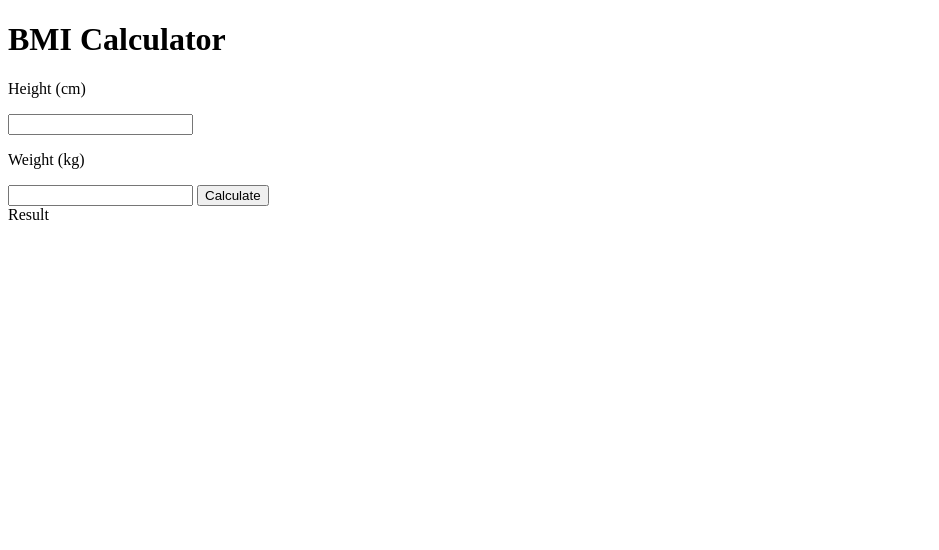
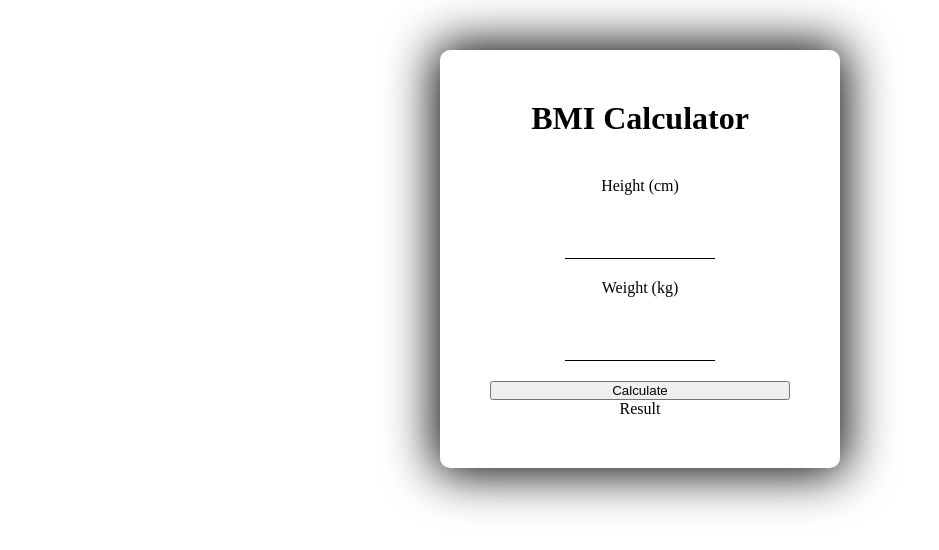
Before and after one commit to Muskan044/bmi-calculator, a plain HTML site: page index.html in a window 1280 px wide. Shown: the whole page, without its empty margins (0-939 px from the left). Drawn offline with Linux system fonts and the light colour scheme.

Commit message:
input styling done

```diff
--- a/index.html
+++ b/index.html
@@ -7,12 +7,15 @@
     <link rel="stylesheet" href="style.css">
 </head>
 <body>
-    <div>
+    <div class="container">
         <h1>BMI Calculator</h1>
+
         <p>Height (cm)</p>
-        <input type="number" name="" id="">
+        <input type="text" name="" id="">
+
         <p>Weight (kg)</p>
-        <input type="number" name="" id="">
+        <input type="text" name="" id="">
+
         <button>Calculate</button>
 
         <div>Result</div>
--- a/style.css
+++ b/style.css
@@ -0,0 +1,39 @@
+*{
+    margin: 0;
+    padding: 0;
+    box-sizing: border-box;
+}
+
+body {
+    display: flex;
+    justify-content: center;
+}
+
+.container {
+    margin-top: 50px;
+    width: 400px;
+    box-shadow: 0px 0px 50px 5px #000;
+    padding: 50px;
+    border-radius: 10px;
+    text-align: center;
+}
+
+h1 {
+    margin-bottom: 40px;
+}
+
+input {
+    border: none;
+    border-bottom: 1px solid #000;
+    width: 50%;
+    margin-bottom: 20px;
+    margin-top: 20px;
+    outline: none;
+    padding: 10px;
+    text-align: center;
+    font-size: 20px;
+}
+
+button {
+    width: 100%;
+}
```
